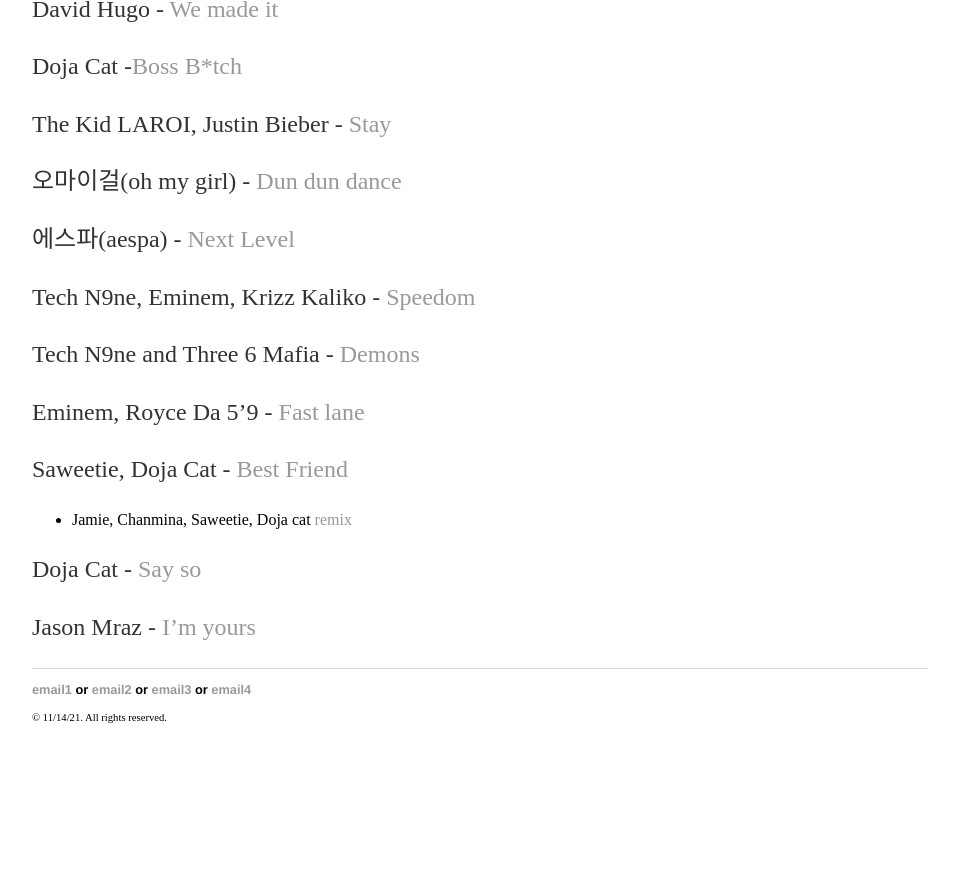
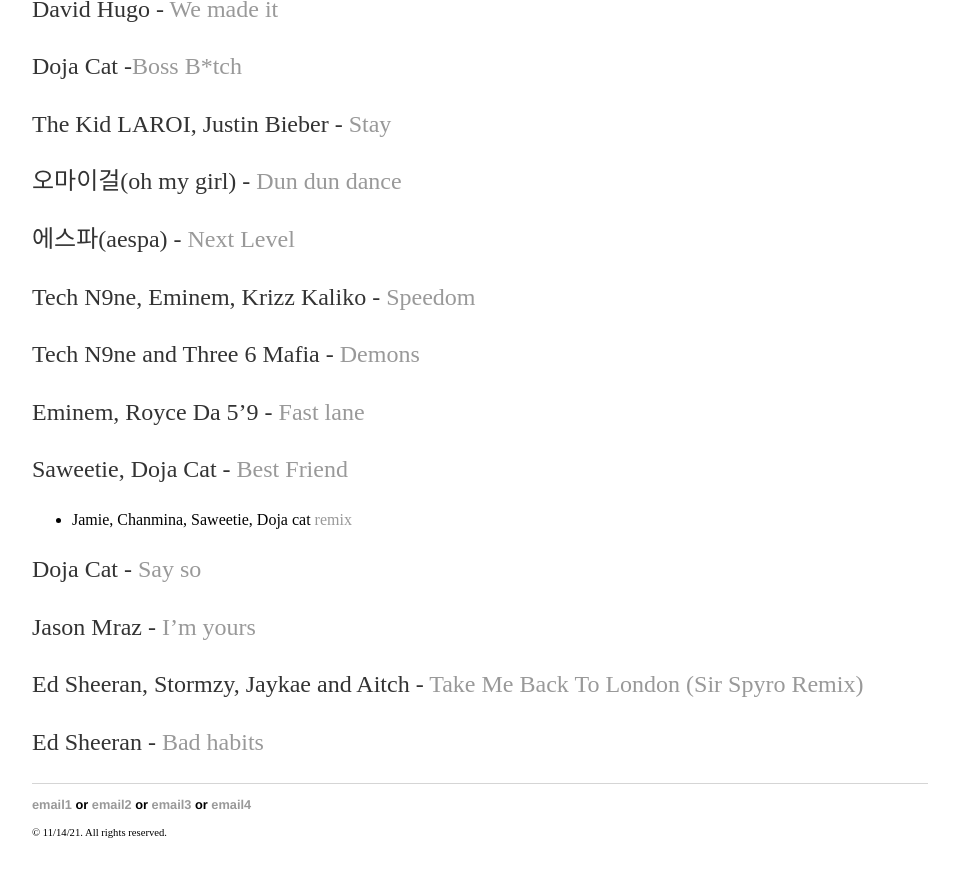
Before and after one commit to yjkweon24/yjkweon24.github.io, a Jekyll site: the page built from _posts/2018-10-23-songs-that-i-love.md, in a window 1280 px wide and 900 px high, scrolled down 17126 px. Shown: the top 877 px of the window, without its empty margins (160-1119 px from the left). Built offline with Jekyll 4.4.1, drawn with Linux system fonts in a browser that asks for light colours; before the commit the page ends 17911 px from its top, so only the background shows below that.

Commit message:
Update 2018-10-23-songs-that-i-love.md

```diff
--- a/_posts/2018-10-23-songs-that-i-love.md
+++ b/_posts/2018-10-23-songs-that-i-love.md
@@ -607,3 +607,7 @@
 Doja Cat - [Say so](https://www.youtube.com/watch?v=pok8H_KF1FA&ab_channel=dojacatVEVO)
 
 Jason Mraz - [I'm yours](https://www.youtube.com/watch?v=EkHTsc9PU2A&ab_channel=JasonMraz)
+
+Ed Sheeran, Stormzy, Jaykae and Aitch - [Take Me Back To London (Sir Spyro Remix)](https://www.youtube.com/watch?v=XJQy_R9CYR4&ab_channel=EdSheeran)
+
+Ed Sheeran - [Bad habits](https://www.youtube.com/watch?v=orJSJGHjBLI)
```
